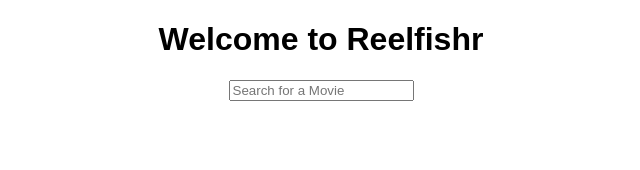
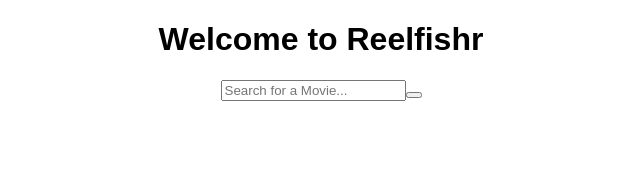
Before and after one commit to wk645/reelfishr, a React (Create React App) app in the folder reelfishr-client/: page / in a window 1280 px wide. Shown: the top 170 px of the page, without its empty margins (319-959 px from the left). Built offline with nearby package versions, Linux system fonts and the light colour scheme.

Commit message:
fetched similar movies for front-end

```diff
--- a/reelfishr-client/src/components/Movie.js
+++ b/reelfishr-client/src/components/Movie.js
@@ -3,7 +3,10 @@ import React from 'react'
 const Movie = (props) => {
 	return (
 		<div>
+			<center>
 			{props.movie.original_title}
+
+			</center>
 		</div>
 	)
 }
--- a/reelfishr-client/src/components/MoviesContainer.js
+++ b/reelfishr-client/src/components/MoviesContainer.js
@@ -1,7 +1,7 @@
 import React from 'react'
 import Search from './Search'
 import MoviesList from './MoviesList'
-import {moviesData} from '../Dummy'
+// import {moviesData} from '../Dummy'
 
 export default class MoviesContainer extends React.Component {
 
@@ -9,9 +9,25 @@ export default class MoviesContainer extends React.Component {
 		super()
 
 		this.state = {
-			movies: moviesData,
+			movies: [],
+			similarMovies: [],
+			targetMovie: "",
 			searchTerm: ""
 		}
+	}
+
+	// shouldComponentUpdate() {
+	// 	// t or false
+	// 	this.fetchMovie()
+	// 	this.fetchSimilarMovie()
+	// }
+
+	// fetchMovie = (userInput) => {
+	// 	fetch("https://api.themoviedb.org/3/movie/550?api_key=2b11df788b627a6cd7c12d0399f6d17f").then(res => res.json()).then(data => this.setState({ movies: data }))
+	// }
+
+	fetchSimilarMovie = (movie) => {
+		fetch(`https://api.themoviedb.org/3/movie/${movie}/similar?api_key=2b11df788b627a6cd7c12d0399f6d17f`).then(res => res.json()).then(data => this.setState({ similarMovies: data.results }))
 	}
 
 	handleChange = (event) => {
@@ -21,8 +37,8 @@ export default class MoviesContainer extends React.Component {
 	render() {
 		return (
 			<div>
-				<Search searchTerm={this.state.searchTerm} handleChange={this.handleChange} />
-				<MoviesList movies={this.state.movies} searchTerm={this.state.searchTerm} />
+				<Search searchTerm={this.state.searchTerm} handleChange={this.handleChange} fetchCB={this.fetchSimilarMovie} />
+				<MoviesList movies={this.state.movies} searchTerm={this.state.searchTerm} similarMovies={this.state.similarMovies} />
 			</div>
 		)
 	}
--- a/reelfishr-client/src/components/MoviesList.js
+++ b/reelfishr-client/src/components/MoviesList.js
@@ -4,11 +4,12 @@ import Movie from './Movie'
 const MoviesList = (props) => {
 
 	// console.log(props.movies)
-	let filter = props.movies.filter(movie => movie.original_title.toLowerCase().includes(props.searchTerm.toLowerCase()))
+	// let filter = props.movies.filter(movie => movie.original_title.toLowerCase().includes(props.searchTerm.toLowerCase()))
+	console.log(props.similarMovies)
 
 	return (
 		<div>
-			{props.searchTerm === "" ? null : filter.map((movie, index) => <Movie key={index} movie={movie} />)}
+			{props.searchTerm === "" ? null : props.similarMovies.map((movie, index) => <Movie key={index} movie={movie} />)}
 		</div>
 	)
 }
--- a/reelfishr-client/src/components/Search.js
+++ b/reelfishr-client/src/components/Search.js
@@ -1,9 +1,17 @@
 import React from 'react'
 
 const Search = (props) => {
+
+	const click = (event) => {
+		props.fetchCB(props.searchTerm)
+	}
+
 	return (
 		<div><center>
-			<input type="text" onChange={props.handleChange} value={props.searchTerm} placeholder={"Search for a Movie"} />
+			<input type="text" onChange={props.handleChange} value={props.searchTerm} placeholder={"Search for a Movie..."} />
+			<button onClick={click} type="submit" value="Submit" />
+			<br />
+			<br />
 	    </center></div>
     )
 }
```
Also changed, not shown: 2 other files (tests, documents, lock files or other folders).
